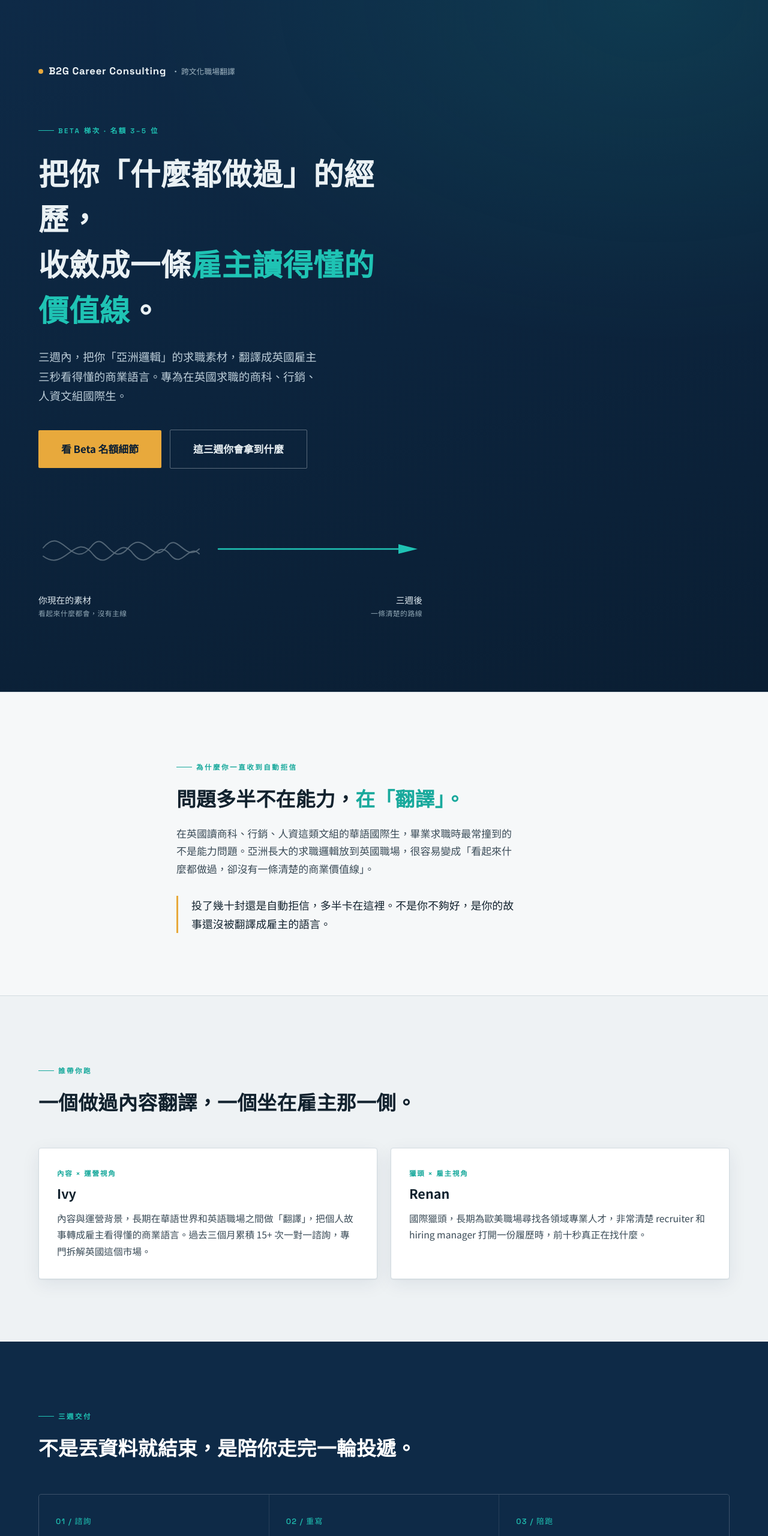
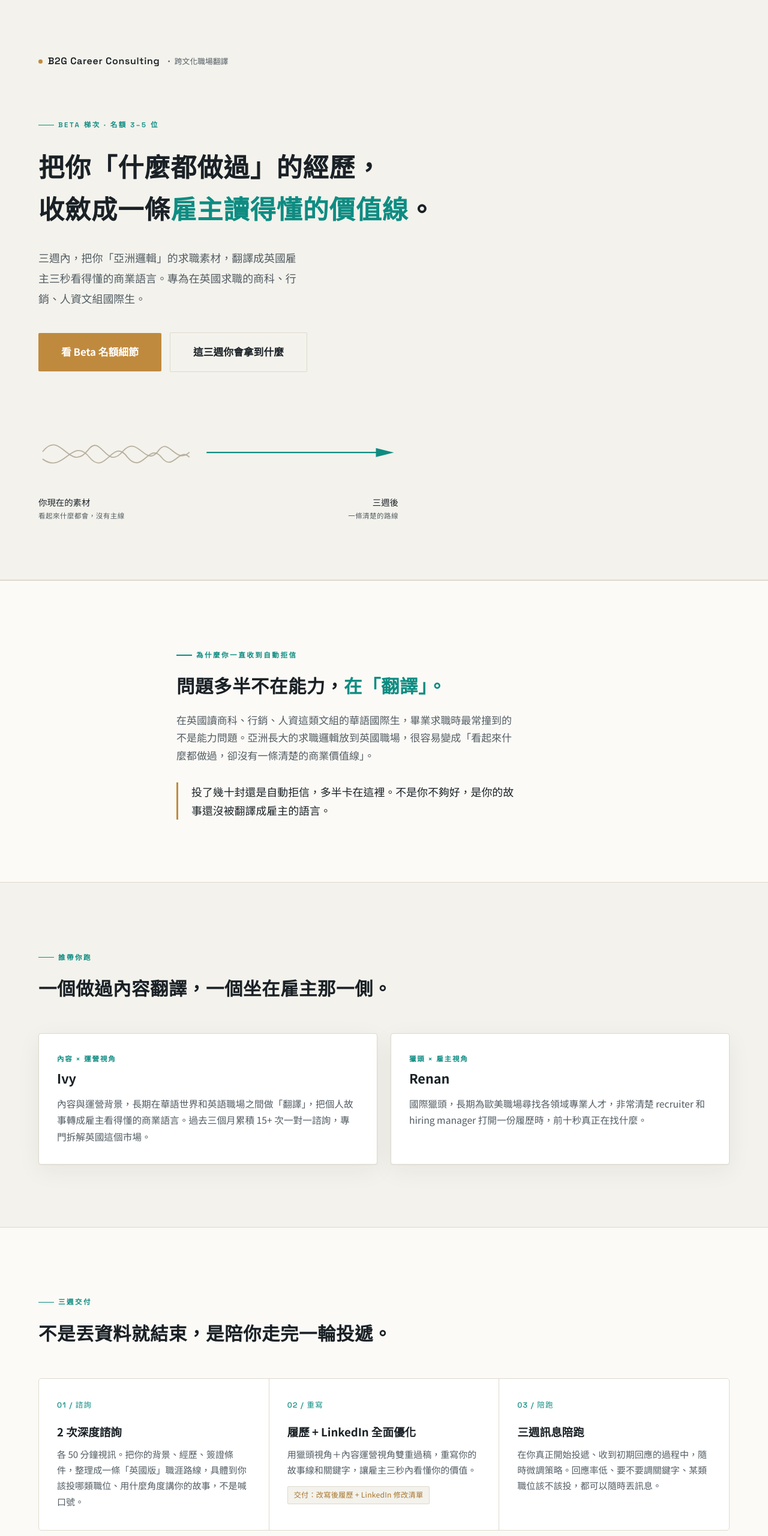
Before and after one commit to ivyliu18/b2g-uk-3weeks, a plain HTML site: page index.html in a window 1280 px wide. Shown: the top 2560 px of the page at 60% size. Drawn offline with Linux system fonts and the light colour scheme.

Commit message:
Update index.html

```diff
--- a/index.html
+++ b/index.html
@@ -7,30 +7,33 @@
 <meta name="description" content="三週內，把你「亞洲邏輯」的求職素材，翻譯成英國雇主三秒讀得懂的商業價值線。">
 <link rel="preconnect" href="https://fonts.googleapis.com">
 <link rel="preconnect" href="https://fonts.gstatic.com" crossorigin>
-<link href="https://fonts.googleapis.com/css2?family=Space+Grotesk:wght@400;500;600;700&family=Noto+Sans+TC:wght@400;500;700;900&display=swap" rel="stylesheet">
+<link href="https://fonts.googleapis.com/css2?family=Space+Grotesk:wght@400;500;600;700&family=Noto+Sans+TC:wght@300;400;500;700&family=Noto+Serif+TC:wght@500;600;700;900&display=swap" rel="stylesheet">
 <style>
   :root{
-    --navy:#0E2A47;
-    --navy-deep:#0A1E33;
-    --teal:#18A99C;
-    --teal-bright:#1FC3B4;
-    --amber:#E8A93C;
-    --amber-deep:#CE8D1E;
-    --paper:#EEF2F4;
-    --paper-warm:#F6F8F9;
-    --ink:#12222E;
-    --ink-soft:#3A4B57;
-    --line:#D3DCE1;
-    --green:#2E9E5B;
-    --red:#C6503E;
-    --shadow:0 1px 2px rgba(14,42,71,.06),0 8px 30px rgba(14,42,71,.08);
-    --font-cjk:"Noto Sans TC",system-ui,-apple-system,"Microsoft JhengHei",sans-serif;
-    --font-lat:"Space Grotesk",var(--font-cjk);
+    --navy:#1B2A38;
+    --navy-deep:#141F2A;
+    --teal:#0E8C82;
+    --teal-bright:#12A99C;
+    --amber:#C08A3E;
+    --amber-deep:#A8752C;
+    --paper:#F3F2EC;
+    --paper-warm:#FBFAF6;
+    --paper-card:#FFFFFF;
+    --ink:#1A2126;
+    --ink-soft:#525C63;
+    --line:#DED9CE;
+    --line-soft:#E8E4DA;
+    --green:#3E8F5B;
+    --red:#B24A3A;
+    --shadow:0 1px 2px rgba(30,40,50,.04),0 10px 40px rgba(30,40,50,.06);
+    --font-cjk:"Noto Serif TC","Noto Sans TC",system-ui,-apple-system,"Microsoft JhengHei",sans-serif;
+    --font-sans:"Noto Sans TC",system-ui,-apple-system,"Microsoft JhengHei",sans-serif;
+    --font-lat:"Space Grotesk",var(--font-sans);
   }
   *{box-sizing:border-box;margin:0;padding:0}
   html{scroll-behavior:smooth}
   body{
-    font-family:var(--font-cjk);
+    font-family:var(--font-sans);
     color:var(--ink);
     background:var(--paper);
     line-height:1.75;
@@ -51,45 +54,46 @@
 
   /* ---------- hero ---------- */
   .hero{
-    background:
-      radial-gradient(120% 90% at 85% 0%, rgba(24,169,156,.14), transparent 55%),
-      linear-gradient(165deg,var(--navy) 0%,var(--navy-deep) 100%);
-    color:#EAF1F4;
-    padding:clamp(56px,9vw,104px) 0 clamp(72px,10vw,120px);
+    background:var(--paper);
+    color:var(--ink);
+    padding:clamp(48px,7vw,88px) 0 clamp(56px,8vw,96px);
     position:relative;overflow:hidden;
+    border-bottom:1px solid var(--line);
   }
-  .hero .eyebrow{color:var(--teal-bright)}
-  .hero .eyebrow::before{background:var(--teal-bright)}
+  .hero .eyebrow{color:var(--teal)}
+  .hero .eyebrow::before{background:var(--teal)}
   .brandline{
-    font-family:var(--font-lat);font-weight:700;letter-spacing:.04em;
-    font-size:1.05rem;color:#EAF1F4;margin-bottom:clamp(40px,7vw,64px);
+    font-family:var(--font-lat);font-weight:600;letter-spacing:.04em;
+    font-size:1rem;color:var(--ink);margin-bottom:clamp(44px,7vw,72px);
     display:flex;align-items:center;gap:.55em;
   }
-  .brandline .dot{width:8px;height:8px;border-radius:50%;background:var(--amber);display:inline-block}
-  .brandline small{font-family:var(--font-cjk);font-weight:400;color:#9FB4C1;letter-spacing:0;font-size:.8rem}
+  .brandline .dot{width:7px;height:7px;border-radius:50%;background:var(--amber);display:inline-block}
+  .brandline small{font-family:var(--font-sans);font-weight:400;color:var(--ink-soft);letter-spacing:0;font-size:.8rem}
   h1{
-    font-family:var(--font-cjk);font-weight:700;
-    font-size:clamp(1.9rem,4.8vw,3.15rem);line-height:1.5;
-    letter-spacing:.01em;margin:22px 0 0;max-width:20ch;
+    font-family:var(--font-cjk);font-weight:600;
+    font-size:clamp(1.7rem,3.6vw,2.7rem);line-height:1.62;
+    letter-spacing:.02em;margin:24px 0 0;max-width:none;
+    color:var(--ink);
   }
-  h1 .hl{color:var(--teal-bright)}
+  h1 .hl{color:var(--teal);font-weight:700}
+  h1 .line{display:block;white-space:nowrap}
   .hero-sub{
-    margin-top:26px;max-width:46ch;font-size:clamp(1rem,1.7vw,1.16rem);
-    color:#BCCDD8;font-weight:400;
+    margin-top:30px;max-width:44ch;font-size:clamp(1rem,1.5vw,1.12rem);
+    color:var(--ink-soft);font-weight:400;line-height:1.9;
   }
   .hero-cta{margin-top:40px;display:flex;flex-wrap:wrap;gap:14px;align-items:center}
 
   /* signature: tangle -> single line */
-  .translate-viz{margin-top:clamp(48px,7vw,72px);max-width:640px}
+  .translate-viz{margin-top:clamp(48px,7vw,76px);max-width:600px}
   .translate-viz svg{width:100%;height:auto;display:block}
   .viz-labels{
-    display:flex;justify-content:space-between;margin-top:14px;
-    font-family:var(--font-lat);font-size:.74rem;letter-spacing:.04em;color:#8FA6B4;
+    display:flex;justify-content:space-between;margin-top:16px;
+    font-family:var(--font-lat);font-size:.72rem;letter-spacing:.04em;color:var(--ink-soft);
   }
-  .viz-labels b{display:block;font-family:var(--font-cjk);color:#DCE7ED;font-weight:500;font-size:.92rem;letter-spacing:0}
-  .tangle{fill:none;stroke:#5E7180;stroke-width:2;stroke-linecap:round;opacity:.85}
-  .clean{fill:none;stroke:var(--teal-bright);stroke-width:2.5;stroke-linecap:round}
-  .clean-head{fill:var(--teal-bright)}
+  .viz-labels b{display:block;font-family:var(--font-sans);color:var(--ink);font-weight:500;font-size:.9rem;letter-spacing:0}
+  .tangle{fill:none;stroke:#B3AA98;stroke-width:2;stroke-linecap:round;opacity:.9}
+  .clean{fill:none;stroke:var(--teal);stroke-width:2.5;stroke-linecap:round}
+  .clean-head{fill:var(--teal)}
 
   /* ---------- buttons ---------- */
   .btn{
@@ -99,19 +103,19 @@
     transition:transform .15s ease,box-shadow .15s ease,background .15s ease;
     border:0;cursor:pointer;
   }
-  .btn-primary{background:var(--amber);color:var(--navy-deep)}
-  .btn-primary:hover{background:#F2B850;transform:translateY(-2px);box-shadow:0 10px 24px rgba(232,169,60,.32)}
-  .btn-ghost{background:transparent;color:#EAF1F4;border:1.5px solid rgba(234,241,244,.35)}
-  .btn-ghost:hover{border-color:var(--teal-bright);color:var(--teal-bright)}
+  .btn-primary{background:var(--amber);color:#fff}
+  .btn-primary:hover{background:var(--amber-deep);transform:translateY(-2px);box-shadow:0 10px 24px rgba(192,138,62,.28)}
+  .btn-ghost{background:transparent;color:var(--ink);border:1.5px solid var(--line)}
+  .btn-ghost:hover{border-color:var(--teal);color:var(--teal)}
   .btn-lg{padding:17px 38px;font-size:1.05rem}
 
   /* ---------- section rhythm ---------- */
   section{padding:clamp(60px,9vw,104px) 0}
   .sec-head{margin-bottom:clamp(32px,5vw,52px)}
   h2{
-    font-family:var(--font-cjk);font-weight:700;
-    font-size:clamp(1.45rem,3.2vw,2.05rem);line-height:1.55;
-    letter-spacing:.01em;margin-top:16px;color:var(--ink);
+    font-family:var(--font-cjk);font-weight:600;
+    font-size:clamp(1.4rem,2.8vw,1.9rem);line-height:1.6;
+    letter-spacing:.02em;margin-top:16px;color:var(--ink);
   }
   h2 .hl{color:var(--teal)}
   p.lead{font-size:1.06rem;color:var(--ink-soft);margin-top:18px;max-width:60ch}
@@ -137,21 +141,21 @@
   .guide p{color:var(--ink-soft);font-size:.98rem}
 
   /* ---------- deliverables ---------- */
-  .deliverables{background:var(--navy);color:#EAF1F4}
-  .deliverables .eyebrow{color:var(--teal-bright)}
-  .deliverables .eyebrow::before{background:var(--teal-bright)}
-  .deliverables h2{color:#fff}
-  .del-grid{display:grid;grid-template-columns:repeat(3,1fr);gap:1px;background:rgba(255,255,255,.1);border:1px solid rgba(255,255,255,.1);border-radius:5px;overflow:hidden;margin-top:8px}
-  .del{background:var(--navy);padding:34px 28px;position:relative}
+  .deliverables{background:var(--paper-warm);border-top:1px solid var(--line);border-bottom:1px solid var(--line)}
+  .deliverables .eyebrow{color:var(--teal)}
+  .deliverables .eyebrow::before{background:var(--teal)}
+  .deliverables h2{color:var(--ink)}
+  .del-grid{display:grid;grid-template-columns:repeat(3,1fr);gap:1px;background:var(--line);border:1px solid var(--line);border-radius:5px;overflow:hidden;margin-top:8px}
+  .del{background:var(--paper-card);padding:34px 30px;position:relative}
   .del .num{
-    font-family:var(--font-lat);font-weight:500;font-size:.8rem;letter-spacing:.1em;
-    color:var(--teal-bright);margin-bottom:18px;display:block;
+    font-family:var(--font-lat);font-weight:500;font-size:.78rem;letter-spacing:.1em;
+    color:var(--teal);margin-bottom:18px;display:block;
   }
-  .del h3{font-size:1.18rem;font-weight:700;margin-bottom:10px;color:#fff;line-height:1.5}
-  .del p{color:#AEC2CE;font-size:.94rem}
+  .del h3{font-size:1.16rem;font-weight:700;margin-bottom:10px;color:var(--ink);line-height:1.55}
+  .del p{color:var(--ink-soft);font-size:.94rem}
   .del .tag{
-    display:inline-block;margin-top:14px;font-size:.76rem;color:var(--amber);
-    border:1px solid rgba(232,169,60,.4);padding:3px 10px;border-radius:2px;letter-spacing:.02em;
+    display:inline-block;margin-top:14px;font-size:.76rem;color:var(--amber-deep);
+    border:1px solid var(--line);background:var(--paper);padding:3px 10px;border-radius:2px;letter-spacing:.02em;
   }
 
   /* ---------- fit / not fit ---------- */
@@ -186,8 +190,8 @@
   .price-alt{color:var(--ink-soft);font-size:.95rem}
   .price-note{margin-top:16px;padding-top:16px;border-top:1px dashed var(--line);color:var(--ink-soft);font-size:.9rem;line-height:1.6}
   .price-card.beta .exchange{
-    margin-top:16px;background:rgba(24,169,156,.08);border-radius:4px;padding:16px 18px;
-    font-size:.92rem;color:var(--ink);line-height:1.65;
+    margin-top:16px;background:rgba(14,140,130,.07);border-radius:4px;padding:16px 18px;
+    font-size:.92rem;color:var(--ink);line-height:1.75;
   }
   .price-card.beta .exchange b{color:var(--teal)}
   .seats{margin-top:26px;text-align:center;font-size:1rem;color:var(--ink-soft)}
@@ -196,35 +200,24 @@
   /* ---------- testimonials (hidden until beta produces them) ---------- */
   /* TO ACTIVATE LATER: remove the `hidden` attribute on <section id="voices">,
      duplicate .voice blocks, and fill in real quotes + attribution. */
-  .voices{background:#fff;border-top:1px solid var(--line)}
+  .voices{background:var(--paper);border-top:1px solid var(--line)}
   .voice-grid{display:grid;grid-template-columns:1fr 1fr;gap:22px;margin-top:8px}
   .voice{background:var(--paper-warm);border-left:3px solid var(--teal);border-radius:0 4px 4px 0;padding:26px 28px}
   .voice p{font-size:1.02rem;color:var(--ink);font-weight:500;line-height:1.7}
   .voice .who{margin-top:16px;font-size:.88rem;color:var(--ink-soft)}
 
   /* ---------- signup ---------- */
-  .signup{background:linear-gradient(165deg,var(--navy) 0%,var(--navy-deep) 100%);color:#EAF1F4}
-  .signup .eyebrow{color:var(--teal-bright)}
-  .signup .eyebrow::before{background:var(--teal-bright)}
-  .signup h2{color:#fff}
-  .pay-box{
-    background:rgba(255,255,255,.05);border:1px solid rgba(255,255,255,.14);border-radius:6px;
-    padding:28px 30px;margin-top:32px;
+  .signup{background:var(--paper);border-top:1px solid var(--line)}
+  .signup .eyebrow{color:var(--teal)}
+  .signup .eyebrow::before{background:var(--teal)}
+  .signup h2{color:var(--ink)}
+  .dm-line{
+    margin-top:34px;background:var(--navy);color:#EDEBE3;border-radius:8px;
+    padding:clamp(28px,5vw,44px) clamp(28px,5vw,48px);
   }
-  .pay-box .pay-h{font-family:var(--font-lat);font-size:.74rem;letter-spacing:.14em;text-transform:uppercase;color:var(--teal-bright);font-weight:600;margin-bottom:18px}
-  .pay-row{display:grid;grid-template-columns:1fr 1fr;gap:20px}
-  .pay-col b{display:block;color:#EAF1F4;font-size:.98rem;margin-bottom:6px}
-  .pay-col span{color:#93A9B7;font-size:.9rem}
-  .pay-fill{color:var(--amber);font-family:var(--font-lat);font-size:.85rem}
-  .pay-foot{margin-top:18px;padding-top:16px;border-top:1px solid rgba(255,255,255,.12);color:#AEC2CE;font-size:.9rem}
-  .dm-line{
-    margin-top:34px;background:#fff;color:var(--navy-deep);border-radius:6px;
-    padding:26px 30px;
-  }
-  .dm-line .say{font-family:var(--font-lat);font-size:.72rem;letter-spacing:.14em;text-transform:uppercase;color:var(--teal);font-weight:600;margin-bottom:12px}
-  .dm-line .quote{font-size:1.15rem;font-weight:700;line-height:1.6}
-  .dm-line .quote .blank{border-bottom:2px solid var(--amber);padding:0 26px}
-  .dm-cta{margin-top:26px}
+  .dm-line .say{font-family:var(--font-lat);font-size:.72rem;letter-spacing:.14em;text-transform:uppercase;color:var(--teal-bright);font-weight:600;margin-bottom:14px}
+  .dm-line .quote{font-family:var(--font-cjk);font-size:clamp(1.2rem,2.2vw,1.5rem);font-weight:600;line-height:1.55;color:#fff}
+  .dm-cta{margin-top:28px}
 
   /* ---------- footer ---------- */
   footer{background:var(--navy-deep);color:#7E93A1;padding:40px 0;font-size:.85rem}
@@ -246,6 +239,7 @@
     .hero-cta{flex-direction:column;align-items:stretch}
     .btn{justify-content:center}
     .brandline{margin-bottom:36px}
+    h1 .line{white-space:normal}
   }
   @media (prefers-reduced-motion:reduce){
     *{animation:none!important;transition:none!important;scroll-behavior:auto!important}
@@ -260,7 +254,7 @@
   <div class="wrap">
     <div class="brandline"><span class="dot"></span>B2G Career Consulting <small>· 跨文化職場翻譯</small></div>
     <span class="eyebrow">Beta 梯次 · 名額 3–5 位</span>
-    <h1>把你「什麼都做過」的經歷，<br>收斂成一條<span class="hl">雇主讀得懂的價值線</span>。</h1>
+    <h1><span class="line">把你「什麼都做過」的經歷，</span><span class="line">收斂成一條<span class="hl">雇主讀得懂的價值線</span>。</span></h1>
     <p class="hero-sub">三週內，把你「亞洲邏輯」的求職素材，翻譯成英國雇主三秒看得懂的商業語言。專為在英國求職的商科、行銷、人資文組國際生。</p>
     <div class="hero-cta">
       <a href="#signup" class="btn btn-primary btn-lg">看 Beta 名額細節</a>
```
